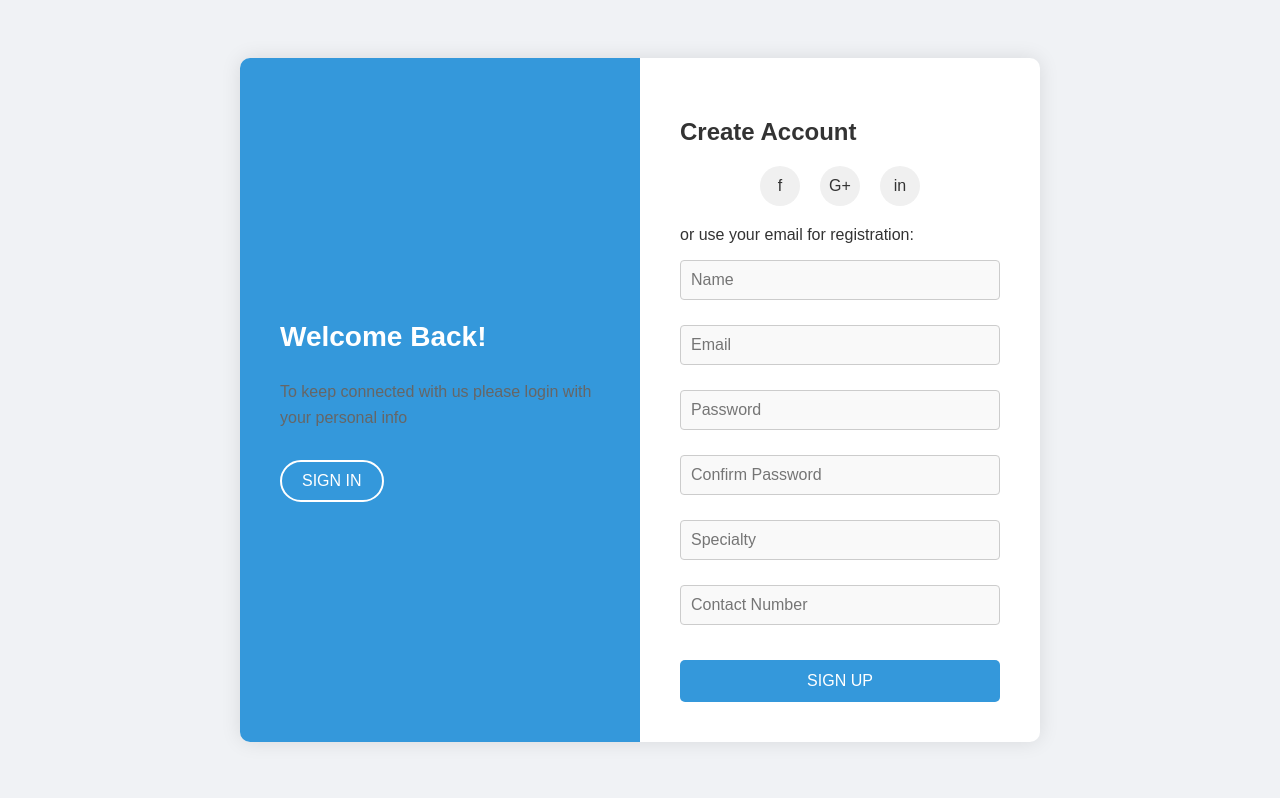
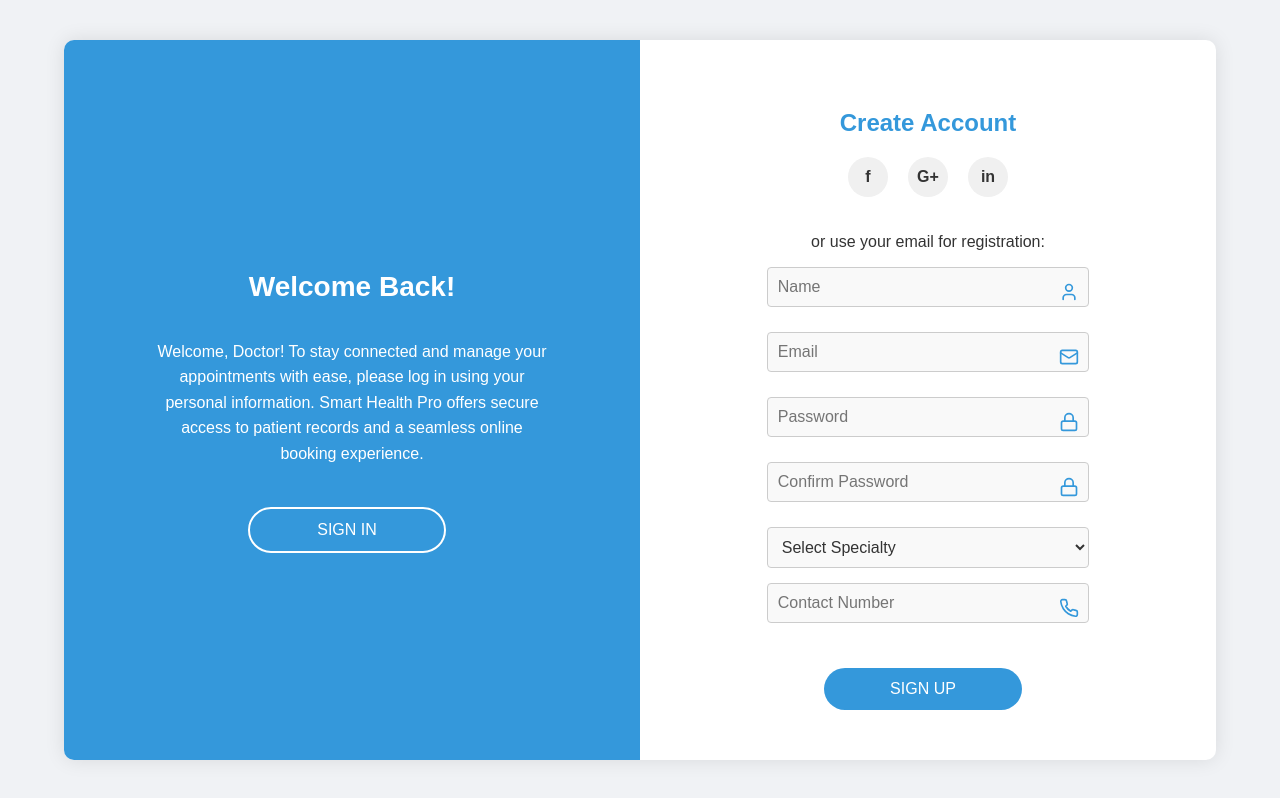
Before and after one commit to hassaan871/smarthealthpro-web, a React (Create React App) app: page /signup in a window 1280 px wide. Built offline with nearby package versions, Linux system fonts and the light colour scheme.

Commit message:
signup updated and login messed up

```diff
--- a/src/components/authentication/signup/SignUp.css
+++ b/src/components/authentication/signup/SignUp.css
@@ -2,8 +2,9 @@
 
 .signup-container {
   display: flex;
-  max-width: 800px;
-  margin: 50px auto;
+  width: 90%;
+  height: 90vh;
+  margin: auto;
   background-color: white;
   border-radius: 10px;
   overflow: hidden;
@@ -18,24 +19,28 @@
   display: flex;
   flex-direction: column;
   justify-content: center;
-  align-items: flex-start;
+  align-items: center;
+  text-align: center;
 }
 
 .welcome-title {
   font-size: 28px;
-  margin-bottom: 10px;
+  margin-bottom: 20px;
 }
 
 .welcome-text {
   font-size: 16px;
-  margin-bottom: 20px;
+  margin-bottom: 30px;
+  max-width: 80%;
+  color: white;
 }
 
 .sign-in-button {
   background-color: transparent;
   border: 2px solid white;
   color: white;
-  padding: 10px 20px;
+  padding: 12px 0;
+  width: 40%;
   border-radius: 25px;
   cursor: pointer;
   font-size: 16px;
@@ -49,12 +54,17 @@
 .signup-form-container {
   flex: 1;
   padding: 40px;
+  display: flex;
+  flex-direction: column;
+  justify-content: center;
+  align-items: center;
 }
 
 .signup-title {
   font-size: 24px;
-  color: #333;
+  color: #3498db;
   margin-bottom: 20px;
+  text-align: center;
 }
 
 .social-signup {
@@ -73,35 +83,50 @@
   align-items: center;
   margin: 0 10px;
   cursor: pointer;
+  font-weight: bold;
 }
 
 .signup-form {
   display: flex;
   flex-direction: column;
+  width: 100%;
+  align-items: center;
 }
 
 .form-group {
+  width: 65%;
   margin-bottom: 20px;
+  position: relative;
 }
 
 .form-input {
   width: 100%;
-  padding: 10px;
+  padding: 10px 40px 10px 10px;
   font-size: 16px;
   border: 1px solid #ddd;
   border-radius: 5px;
   background-color: #f9f9f9;
 }
 
+.input-icon {
+  position: absolute;
+  top: 50%;
+  transform: translateY(-50%);
+  right: 10px;
+  color: #3498db;
+}
+
 .signup-button {
   background-color: #3498db;
   color: white;
   border: none;
-  padding: 12px;
-  border-radius: 5px;
+  padding: 12px 0;
+  width: 40%;
+  border-radius: 25px;
   cursor: pointer;
   font-size: 16px;
   transition: background-color 0.3s;
+  margin-top: 20px;
 }
 
 .signup-button:hover {
--- a/src/components/authentication/signup/SignUp.js
+++ b/src/components/authentication/signup/SignUp.js
@@ -1,114 +1,7 @@
-// // src/components/authentication/signup/SignUp.js
-// import React, { useState } from 'react';
-// import axiosInstance from '../../../axiosInstance';
-// import './SignUp.css';
-
-// function SignUp() {
-//   const [name, setName] = useState('');
-//   const [email, setEmail] = useState('');
-//   const [password, setPassword] = useState('');
-//   const [confirmPassword, setConfirmPassword] = useState('');
-//   const [specialty, setSpecialty] = useState('');
-//   const [contactNumber, setContactNumber] = useState('');
-//   const [error, setError] = useState('');
-
-//   const handleSubmit = async (event) => {
-//     event.preventDefault();
-//     if (password !== confirmPassword) {
-//       setError("Passwords don't match!");
-//       return;
-//     }
-//     try {
-//       await axiosInstance.post('/auth/signup', {
-//         name,
-//         email,
-//         password,
-//         specialty,
-//         contactNumber,
-//       });
-//       window.location.href = '/login'; // Redirect to login after successful sign-up
-//     } catch (err) {
-//       setError('Failed to register. Please try again.');
-//     }
-//   };
-
-//   return (
-//     <div className="signup-container">
-//       <h2 className="signup-title">Sign Up as Doctor</h2>
-//       <form onSubmit={handleSubmit} className="signup-form">
-//         <div className="form-group">
-//           <label>Name:</label>
-//           <input
-//             type="text"
-//             value={name}
-//             onChange={(e) => setName(e.target.value)}
-//             required
-//             className="form-input"
-//           />
-//         </div>
-//         <div className="form-group">
-//           <label>Email:</label>
-//           <input
-//             type="email"
-//             value={email}
-//             onChange={(e) => setEmail(e.target.value)}
-//             required
-//             className="form-input"
-//           />
-//         </div>
-//         <div className="form-group">
-//           <label>Password:</label>
-//           <input
-//             type="password"
-//             value={password}
-//             onChange={(e) => setPassword(e.target.value)}
-//             required
-//             className="form-input"
-//           />
-//         </div>
-//         <div className="form-group">
-//           <label>Confirm Password:</label>
-//           <input
-//             type="password"
-//             value={confirmPassword}
-//             onChange={(e) => setConfirmPassword(e.target.value)}
-//             required
-//             className="form-input"
-//           />
-//         </div>
-//         <div className="form-group">
-//           <label>Specialty:</label>
-//           <input
-//             type="text"
-//             value={specialty}
-//             onChange={(e) => setSpecialty(e.target.value)}
-//             required
-//             className="form-input"
-//           />
-//         </div>
-//         <div className="form-group">
-//           <label>Contact Number:</label>
-//           <input
-//             type="tel"
-//             value={contactNumber}
-//             onChange={(e) => setContactNumber(e.target.value)}
-//             required
-//             className="form-input"
-//           />
-//         </div>
-//         {error && <p className="error-text">{error}</p>}
-//         <button type="submit" className="signup-button">Sign Up</button>
-//       </form>
-//     </div>
-//   );
-// }
-
-// export default SignUp;
-
-// src/components/authentication/signup/SignUp.js
 import React, { useState } from 'react';
 import axiosInstance from '../../../axiosInstance';
 import './SignUp.css';
+import { User, Mail, Lock, Phone } from 'lucide-react';
 
 function SignUp() {
   const [name, setName] = useState('');
@@ -143,7 +36,11 @@ function SignUp() {
     <div className="signup-container">
       <div className="welcome-back">
         <h2 className="welcome-title">Welcome Back!</h2>
-        <p className="welcome-text">To keep connected with us please login with your personal info</p>
+        <p className="welcome-text">
+          Welcome, Doctor! To stay connected and manage your appointments with ease,
+          please log in using your personal information. Smart Health Pro offers secure
+          access to patient records and a seamless online booking experience.
+        </p>
         <button className="sign-in-button">SIGN IN</button>
       </div>
       <div className="signup-form-container">
@@ -164,6 +61,7 @@ function SignUp() {
               required
               className="form-input"
             />
+            <User className="input-icon" size={20} />
           </div>
           <div className="form-group">
             <input
@@ -174,6 +72,7 @@ function SignUp() {
               required
               className="form-input"
             />
+            <Mail className="input-icon" size={20} />
           </div>
           <div className="form-group">
             <input
@@ -184,6 +83,7 @@ function SignUp() {
               required
               className="form-input"
             />
+            <Lock className="input-icon" size={20} />
           </div>
           <div className="form-group">
             <input
@@ -194,16 +94,20 @@ function SignUp() {
               required
               className="form-input"
             />
+            <Lock className="input-icon" size={20} />
           </div>
           <div className="form-group">
-            <input
-              type="text"
+            <select
               value={specialty}
               onChange={(e) => setSpecialty(e.target.value)}
-              placeholder="Specialty"
               required
               className="form-input"
-            />
+            >
+              <option value="">Select Specialty</option>
+              <option value="heart">Heart</option>
+              <option value="diabetes">Diabetes</option>
+              <option value="blood pressure">Blood Pressure</option>
+            </select>
           </div>
           <div className="form-group">
             <input
@@ -214,6 +118,7 @@ function SignUp() {
               required
               className="form-input"
             />
+            <Phone className="input-icon" size={20} />
           </div>
           {error && <p className="error-text">{error}</p>}
           <button type="submit" className="signup-button">SIGN UP</button>
```
